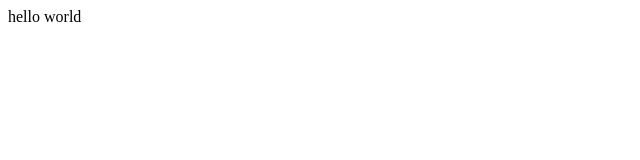
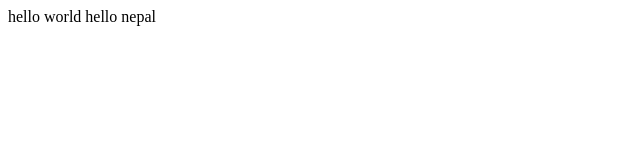
Before and after one commit to SajanYogi0999/First-Project1, a plain HTML site: page index.html in a window 1280 px wide. Shown: the full height of the page, 0-640 px from the left. Drawn offline with Linux system fonts and the light colour scheme.

Commit message:
Update index.html

```diff
--- a/index.html
+++ b/index.html
@@ -7,5 +7,6 @@
 <body>
 
     hello world
+    hello nepal
 </body>
 </html>
```
